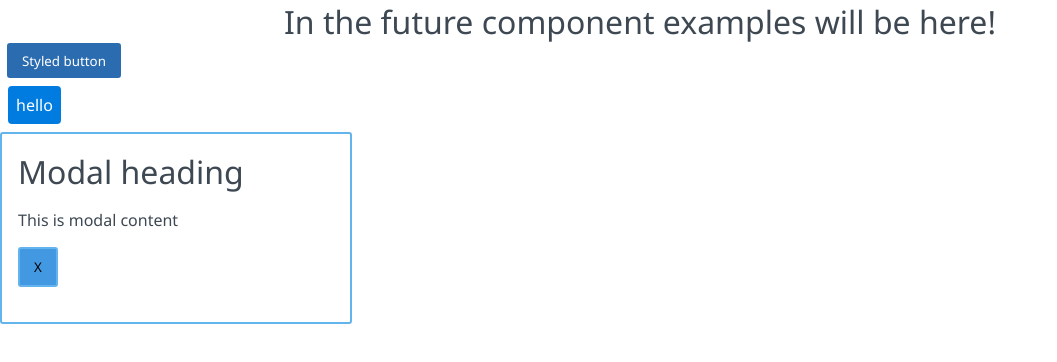
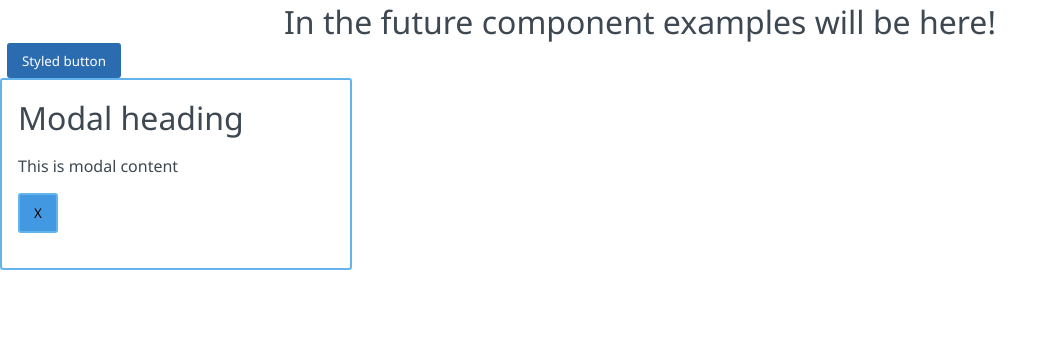
Before and after one commit to peeweetje/Design-system-with-Storybook-styled-components-styled-system, a React (Create React App) app: page / in a window 1280 px wide. Shown: the top 362 px of the page, without its empty margins (0-1057 px from the left). Built offline with nearby package versions, Linux system fonts and the light colour scheme.

Commit message:
Remove box which was done with styled-system.

```diff
--- a/src/App.tsx
+++ b/src/App.tsx
@@ -1,7 +1,6 @@
 import React, { FC, useState } from 'react';
 import styled from 'styled-components';
 import { StyledButton } from './components/button/Button';
-import Box from './components/box/Box';
 import Header from './components/header/Header';
 import Modal from './components/modal/Modal';
 
@@ -16,18 +15,6 @@ const App: FC = () => {
       <StyledButton primary='primary' onClick={() => console.log('clicked')}>
         Styled button
       </StyledButton>
-      <Box
-        color='white'
-        bg='blue'
-        m={2}
-        p={2}
-        alignItems='center'
-        justifyContent='center'
-        width='fit-content'
-        borderRadius={4}
-      >
-        hello
-      </Box>
       {!showModal && (
         <Modal onClick={openModal}>
           <HeadingStyling>Modal heading</HeadingStyling>
--- a/src/components/box/Box.tsx
+++ /dev/null
@@ -1,33 +0,0 @@
-import styled from "styled-components";
-import {
-  space,
-  SpaceProps,
-  layout,
-  LayoutProps,
-  color,
-  ColorProps,
-  flexbox,
-  FlexboxProps,
-  width,
-  WidthProps,
-  borderRadius,
-  BorderRadiusProps,
-} from "styled-system";
-
-type BoxProps = SpaceProps &
-  LayoutProps &
-  ColorProps &
-  FlexboxProps &
-  WidthProps &
-  BorderRadiusProps;
-
-const Box = styled.div<BoxProps>`
-  ${space}
-  ${layout}
-  ${color}
-  ${flexbox}
-  ${width}
-  ${borderRadius}
-`;
-
-export default Box;
```
Also changed, not shown: 1 other file (tests, documents, lock files or other folders).
